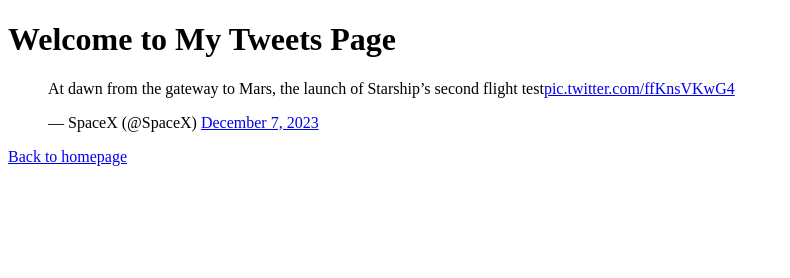
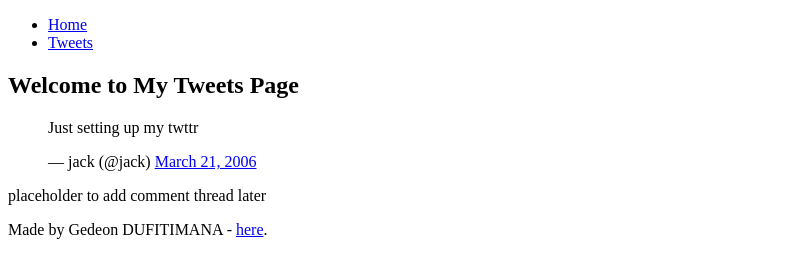
Before and after one commit to GedeonD284/My_First_Portfolio, a plain HTML site: page html_basic/tweets.html in a window 1280 px wide. Shown: the whole page, without its empty margins (0-790 px from the left). Drawn offline with Linux system fonts and the light colour scheme.

Commit message:
used header, main, footer and article tags in both index and tweets.html

```diff
--- a/html_basic/tweets.html
+++ b/html_basic/tweets.html
@@ -1,3 +1,4 @@
+
 <!doctype html>
 <html lang="en">
 <head>
@@ -6,15 +7,32 @@
   <title>My Tweets Page</title>
 </head>
 <body>
-  <h1>Welcome to My Tweets Page</h1>
+  <header>
+    <ul>
+      <li><a href="index.html">Home</a></li>
+      <li><a href="tweets.html">Tweets</a></li>
+    </ul>
+  </header>
+
+  <main>
+    <article>
+      <h1>Welcome to My Tweets Page</h1>
 
 
-  <script async src="https://platform.twitter.com/widgets.js" charset="utf-8"></script>
-  <blockquote class="twitter-tweet" data-media-max-width="560">
-    <p lang="en" dir="ltr">At dawn from the gateway to Mars, the launch of Starship’s second flight test<a href="https://t.co/ffKnsVKwG4">pic.twitter.com/ffKnsVKwG4</a></p>&mdash; SpaceX (@SpaceX) <a href="https://twitter.com/SpaceX/status/1732824684683784516?ref_src=twsrc%5Etfw">December 7, 2023</a>
-  </blockquote>
- <script async src="https://platform.twitter.com/widgets.js" charset="utf-8"></script>
+      <blockquote class="twitter-tweet">
+        <p lang="en" dir="ltr">Just setting up my twttr</p>&mdash; jack (@jack)
+        <a href="https://twitter.com/jack/status/20">March 21, 2006</a>
+      </blockquote>
+      <script async src="https://platform.twitter.com/widgets.js" charset="utf-8"></script>
+    </article>
 
-  <p><a href="index.html">Back to homepage</a></p>
+    <aside>
+      <p>placeholder to add comment thread later</p>
+    </aside>
+  </main>
+
+  <footer>
+    <p>Made by Gedeon DUFITIMANA - <a href="https://github.com/GedeonD284" target="_blank">here</a>.</p>
+  </footer>
 </body>
 </html>
```
Also changed, not shown: html_basic/index.html (+19 -1 lines).
